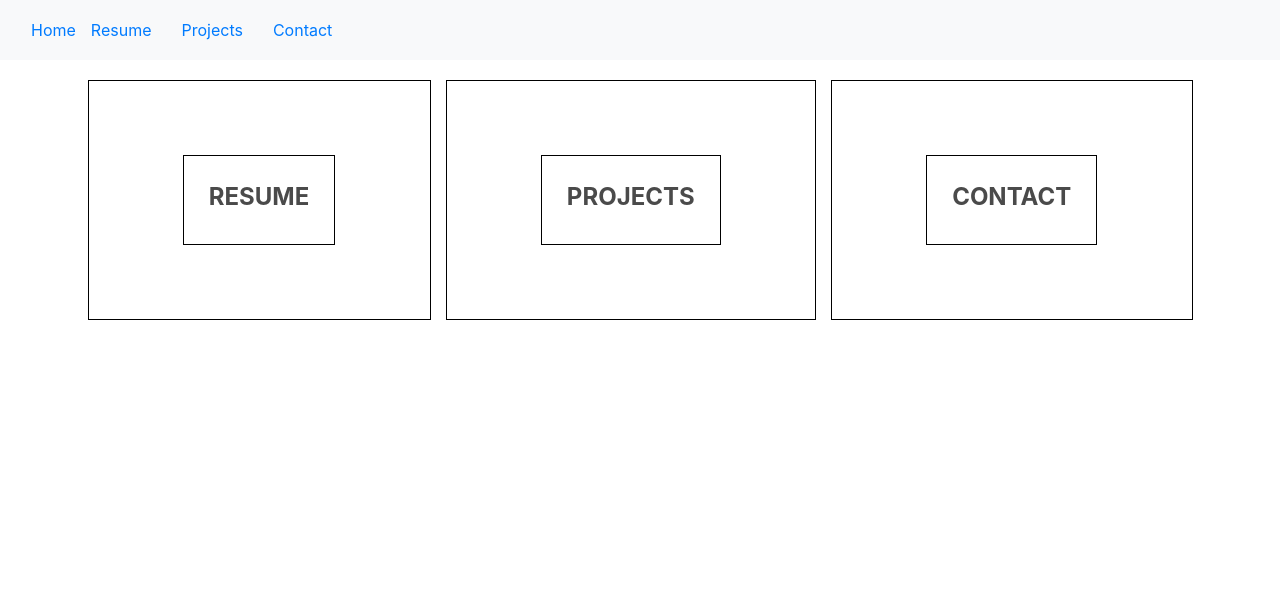
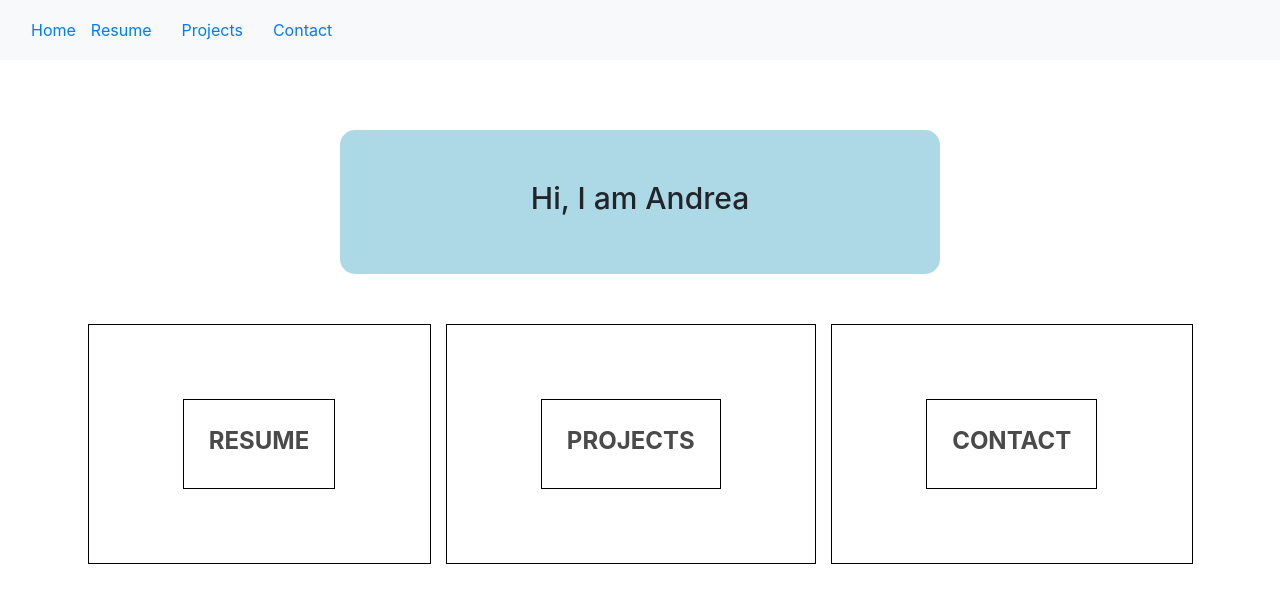
Before and after one commit to anlsim/anlsim.github.io, a React (Create React App) app: page / in a window 1280 px wide. Shown: the top 602 px of the page. Built offline with nearby package versions, Linux system fonts and the light colour scheme.

Commit message:
adding style to home page

```diff
--- a/src/pages/HomePage.js
+++ b/src/pages/HomePage.js
@@ -5,6 +5,9 @@ import DirectoryMenu from '../components/DirectoryMenu';
 const HomePage = () => {
     return (
         <div className = 'homepage'>
+            <div className= 'intro'>
+                <h1 className= 'intro-text'> Hi, I am Andrea</h1>
+            </div>
             <DirectoryMenu/>
 
         </div>
--- a/src/styles/HomePage.scss
+++ b/src/styles/HomePage.scss
@@ -4,3 +4,17 @@
     align-items: center;
     padding: 20px 80px;
 }
+.intro{
+
+    width: 600px;
+    border-radius: 15px;
+    background-color: lightblue;
+    padding: 50px 50px;
+    margin: 50px 50px;;
+
+    .intro-text{
+        text-align: center;
+        font-size: 30px;
+
+    }
+}
```
